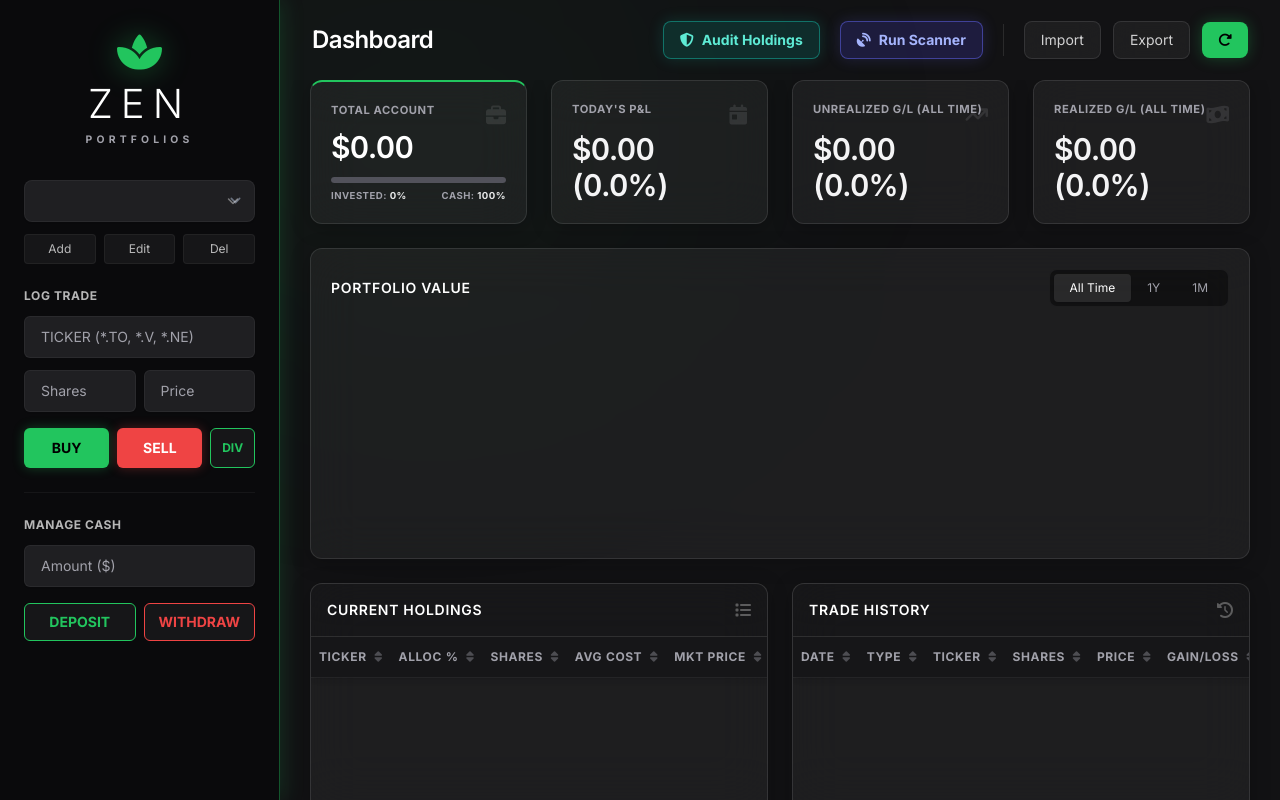
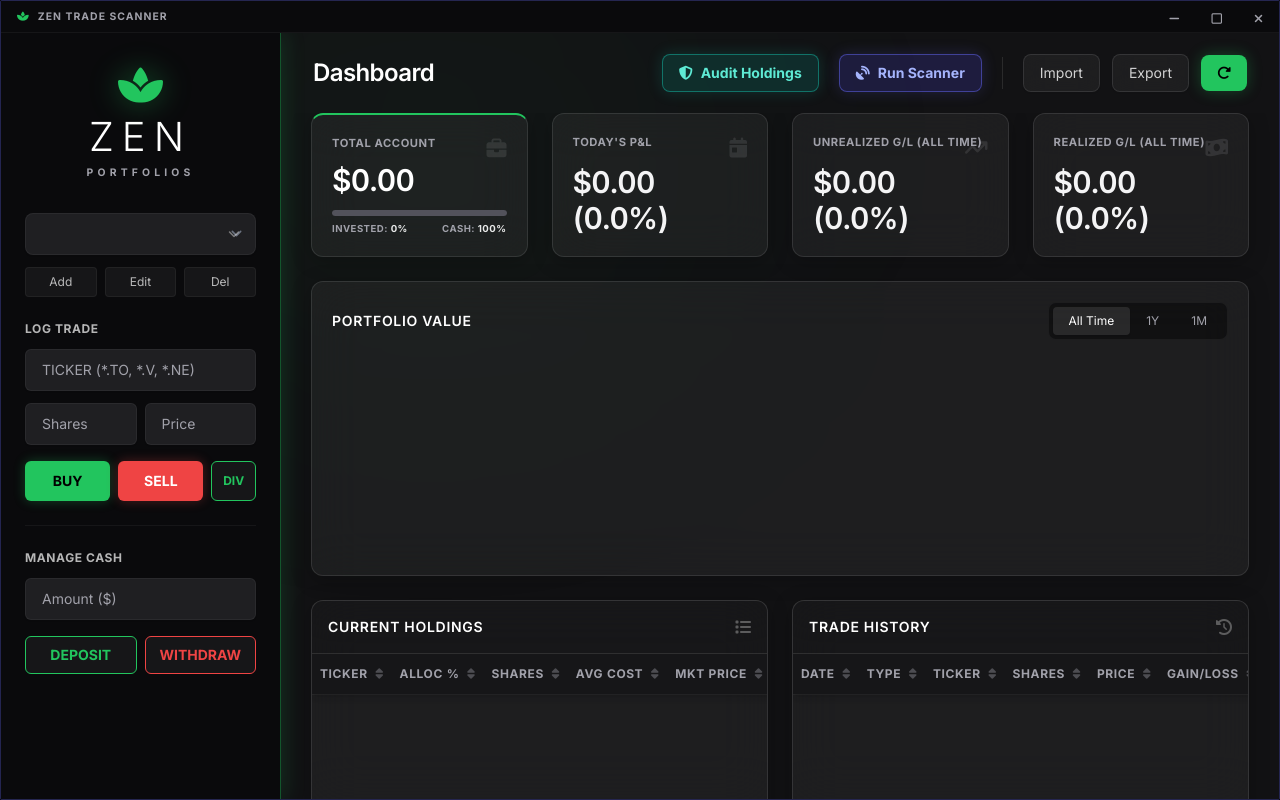
Before and after one commit to WillWSmith/Zen-Trade-Tracker, a plain HTML site: page gui/index.html in a window 1280 px wide. Drawn offline with nearby package versions, Linux system fonts and the light colour scheme.

Commit message:
Update index.html

```diff
--- a/gui/index.html
+++ b/gui/index.html
@@ -47,7 +47,21 @@
         .tabular-nums { font-variant-numeric: tabular-nums; }
     </style>
 </head>
-<body class="flex h-screen overflow-hidden antialiased selection:bg-zen-green selection:text-black relative">
+<body class="flex flex-col h-screen overflow-hidden antialiased selection:bg-zen-green selection:text-black bg-[#0a0a0c] border border-indigo-500/30 shadow-[inset_0_0_30px_rgba(99,102,241,0.15)] rounded-sm">
+
+    <div class="h-8 w-full bg-[#0a0a0c] flex justify-between items-center pywebview-drag-region select-none z-50 border-b border-white/5 flex-shrink-0">
+        <div class="pl-4 text-[0.65rem] font-bold text-zen-gray uppercase tracking-widest flex items-center gap-2">
+            <i class="fas fa-spa text-zen-green"></i> Zen Trade Scanner
+        </div>
+
+        <div class="flex h-full no-drag" style="-webkit-app-region: no-drag;">
+            <button onclick="pywebview.api.minimize()" class="h-full px-4 text-zen-gray hover:bg-white/10 hover:text-white transition"><i class="fas fa-minus text-xs"></i></button>
+            <button onclick="pywebview.api.maximize()" class="h-full px-4 text-zen-gray hover:bg-white/10 hover:text-white transition"><i class="far fa-square text-xs"></i></button>
+            <button onclick="pywebview.api.close_app()" class="h-full px-4 text-zen-gray hover:bg-red-500 hover:text-white transition"><i class="fas fa-times text-xs"></i></button>
+        </div>
+    </div>
+
+    <div class="flex-1 flex overflow-hidden relative">
 
         <aside class="w-[280px] bg-zen-black flex flex-col h-full border-r border-zen-green/40 flex-shrink-0 overflow-y-auto shadow-[4px_0_20px_rgba(34,197,94,0.15)] z-20">
 
@@ -261,6 +275,6 @@
             </div>
 
         </main>
-    <script src="app.js"></script>
+    </div> <script src="app.js"></script>
 </body>
 </html>
```
Lines whose indentation alone changed are shown as unchanged.
